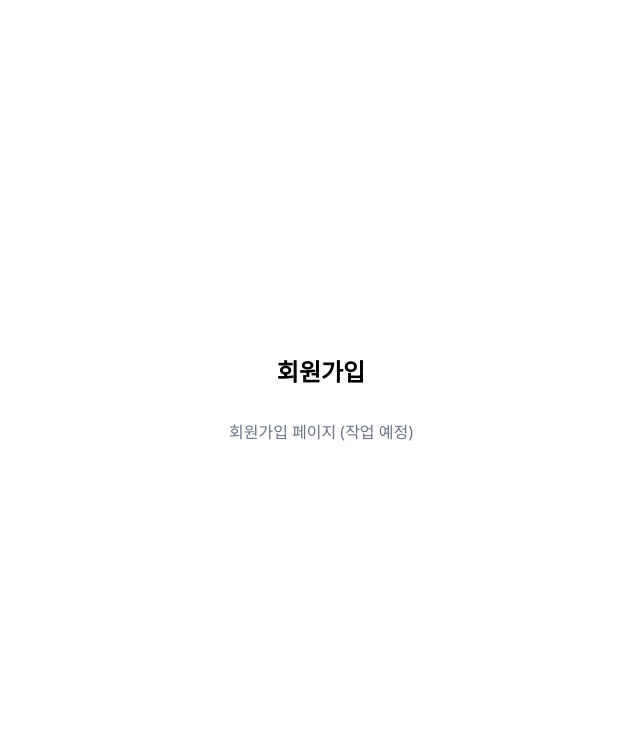
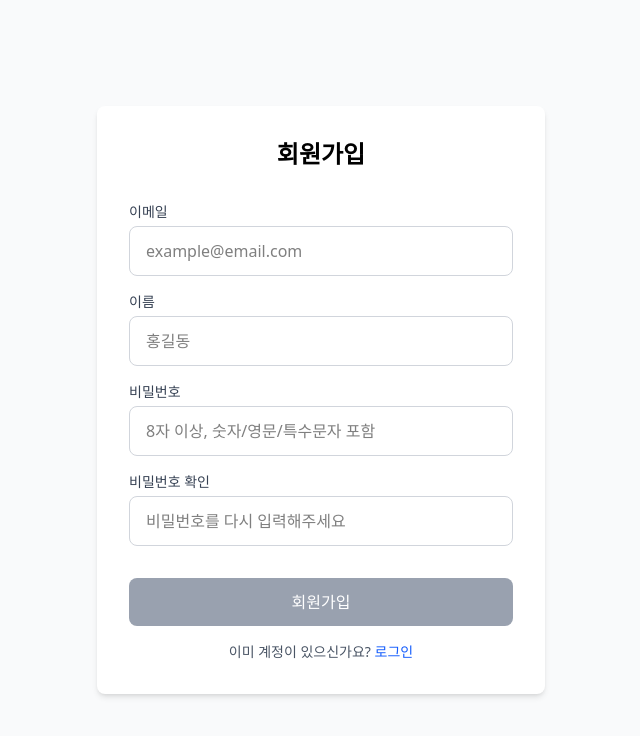
Before and after one commit to thewronghand/bigs-front-mission, a React (Vite) app: page /signup in a window 1280 px wide. Shown: the top 736 px of the page, without its empty margins (319-959 px from the left). Built offline with nearby package versions, Linux system fonts and the light colour scheme.

Commit message:
feat: 회원가입 페이지 구현

```diff
--- a/src/pages/SignUp.tsx
+++ b/src/pages/SignUp.tsx
@@ -1,9 +1,253 @@
+import { useState, useEffect } from 'react';
+import { useForm } from 'react-hook-form';
+import { useNavigate } from 'react-router-dom';
+import { signUp } from '../api';
+import { isValidEmail, isValidPassword, getPasswordErrorMessage, getPasswordMismatchMessage } from '../utils/validation';
+import { FormInput, PasswordRequirements, SuccessOverlay } from '../components/auth';
+import type { SignUpRequest } from '../types/auth';
+
 export default function SignUp() {
+  const navigate = useNavigate();
+
+  const {
+    register,
+    handleSubmit,
+    watch,
+    formState: { errors, isSubmitting, isValid },
+  } = useForm<SignUpRequest>({
+    mode: 'onChange',
+  });
+
+  const [apiError, setApiError] = useState('');
+  const [showPasswordRequirements, setShowPasswordRequirements] = useState(false);
+  const [passwordTouched, setPasswordTouched] = useState(false);
+  const [isSuccess, setIsSuccess] = useState(false);
+  const [isCapsLockOn, setIsCapsLockOn] = useState(false);
+
+  const password = watch('password', '');
+  const username = watch('username', '');
+  const name = watch('name', '');
+  const confirmPassword = watch('confirmPassword', '');
+
+  // 모든 필드가 입력되었는지 확인
+  const allFieldsFilled = username && name && password && confirmPassword;
+  const isFormValid = allFieldsFilled && isValid;
+
+  // 비밀번호 입력 후 0.3초 대기 후 요구사항 표시
+  useEffect(() => {
+    if (!passwordTouched) {
+      return;
+    }
+
+    if (password.length === 0) {
+      setShowPasswordRequirements(false);
+      return;
+    }
+
+    const timer = setTimeout(() => {
+      setShowPasswordRequirements(true);
+    }, 300);
+
+    return () => clearTimeout(timer);
+  }, [password, passwordTouched]);
+
+  const onSubmit = async (data: SignUpRequest) => {
+    setApiError('');
+
+    try {
+      // 회원가입
+      await signUp(data);
+
+      // 성공 UI 표시
+      setIsSuccess(true);
+
+      // 1.5초 후 로그인 페이지로 이동
+      setTimeout(() => {
+        navigate('/signin');
+      }, 1500);
+    } catch (error) {
+      const typedError = error as {
+        response?: {
+          data?: {
+            message?: string;
+            username?: string[];
+            password?: string[];
+            name?: string[];
+          }
+        }
+      };
+
+      const responseData = typedError.response?.data;
+      let errorMessage = '회원가입에 실패했습니다';
+
+      // 서버에서 보낸 메시지가 있는 경우
+      if (responseData?.message) {
+        errorMessage = responseData.message;
+      }
+
+      // 필드별 에러 메시지가 있는 경우 (배열 형태)
+      if (responseData?.username && responseData.username.length > 0) {
+        errorMessage = responseData.username[0];
+      }
+
+      if (responseData?.password && responseData.password.length > 0) {
+        errorMessage = responseData.password[0];
+      }
+
+      if (responseData?.name && responseData.name.length > 0) {
+        errorMessage = responseData.name[0];
+      }
+
+      setApiError(errorMessage);
+    }
+  };
+
   return (
-    <div className="min-h-screen flex items-center justify-center">
-      <div className="max-w-md w-full">
+    <div className="min-h-screen flex items-center justify-center bg-gray-50 px-4 relative">
+      <SuccessOverlay isVisible={isSuccess} />
+
+      <div className="max-w-md w-full bg-white rounded-lg shadow-md p-8">
         <h1 className="text-2xl font-bold text-center mb-8">회원가입</h1>
-        <p className="text-center text-gray-500">회원가입 페이지 (작업 예정)</p>
+
+        <form onSubmit={handleSubmit(onSubmit)} className="space-y-4">
+          {/* 이메일 */}
+          <FormInput
+            label="이메일"
+            id="username"
+            type="email"
+            placeholder="example@email.com"
+            error={errors.username?.message}
+            registration={register('username', {
+              required: '이메일을 입력해주세요',
+              validate: (value) => {
+                if (!isValidEmail(value)) {
+                  return '올바른 이메일 형식이 아닙니다';
+                }
+                return true;
+              },
+            })}
+          />
+
+          {/* 이름 */}
+          <FormInput
+            label="이름"
+            id="name"
+            type="text"
+            placeholder="홍길동"
+            error={errors.name?.message}
+            registration={register('name', {
+              required: '이름을 입력해주세요',
+            })}
+          />
+
+          {/* 비밀번호 */}
+          <div>
+            <label htmlFor="password" className="block text-sm font-medium text-gray-700 mb-1">
+              비밀번호
+            </label>
+            <input
+              type="password"
+              id="password"
+              {...register('password', {
+                required: '비밀번호를 입력해주세요',
+                validate: (value) => {
+                  if (!isValidPassword(value)) {
+                    return getPasswordErrorMessage(value);
+                  }
+                  return true;
+                },
+              })}
+              onFocus={() => setPasswordTouched(true)}
+              className={`w-full px-4 py-3 border rounded-lg focus:outline-none focus:ring-2 transition-all ${
+                errors.password
+                  ? 'border-red-500 focus:ring-red-500'
+                  : 'border-gray-300 focus:ring-blue-500'
+              }`}
+              placeholder="8자 이상, 숫자/영문/특수문자 포함"
+            />
+            <div
+              className={`overflow-hidden transition-all duration-300 ease-in-out ${
+                errors.password ? 'max-h-10 opacity-100 mt-1' : 'max-h-0 opacity-0 mt-0'
+              }`}
+            >
+              <p className="text-sm text-red-500">{errors.password?.message}</p>
+            </div>
+
+            {/* 비밀번호 요구사항 표시 */}
+            <PasswordRequirements
+              password={password}
+              showRequirements={showPasswordRequirements}
+            />
+          </div>
+
+          {/* 비밀번호 확인 */}
+          <div>
+            <label htmlFor="confirmPassword" className="block text-sm font-medium text-gray-700 mb-1">
+              비밀번호 확인
+            </label>
+            <input
+              type="password"
+              id="confirmPassword"
+              {...register('confirmPassword', {
+                required: '비밀번호 확인을 입력해주세요',
+                validate: (value) => getPasswordMismatchMessage(value, password, isCapsLockOn),
+              })}
+              onKeyDown={(e) => {
+                setIsCapsLockOn(e.getModifierState('CapsLock'));
+              }}
+              onKeyUp={(e) => {
+                setIsCapsLockOn(e.getModifierState('CapsLock'));
+              }}
+              className={`w-full px-4 py-3 border rounded-lg focus:outline-none focus:ring-2 transition-all ${
+                errors.confirmPassword
+                  ? 'border-red-500 focus:ring-red-500'
+                  : 'border-gray-300 focus:ring-blue-500'
+              }`}
+              placeholder="비밀번호를 다시 입력해주세요"
+            />
+            <div
+              className={`overflow-hidden transition-all duration-300 ease-in-out ${
+                errors.confirmPassword ? 'max-h-20 opacity-100 mt-1' : 'max-h-0 opacity-0 mt-0'
+              }`}
+            >
+              <p className="text-sm text-red-500 whitespace-pre-line">{errors.confirmPassword?.message}</p>
+            </div>
+          </div>
+
+          {/* API 에러 메시지 */}
+          <div
+            className={`overflow-hidden transition-all duration-300 ease-in-out ${
+              apiError ? 'max-h-32 opacity-100' : 'max-h-0 opacity-0'
+            }`}
+          >
+            <div className="p-3 bg-red-50 border border-red-200 rounded-lg">
+              <p className="text-sm text-red-600">{apiError}</p>
+            </div>
+          </div>
+
+          {/* 제출 버튼 */}
+          <button
+            type="submit"
+            disabled={!isFormValid || isSubmitting}
+            className={`w-full py-3 px-4 rounded-lg text-white font-medium transition-all ${
+              !isFormValid || isSubmitting
+                ? 'bg-gray-400 cursor-not-allowed'
+                : 'bg-blue-600 hover:bg-blue-700 focus:outline-none focus:ring-2 focus:ring-blue-500 focus:ring-offset-2 cursor-pointer'
+            }`}
+          >
+            {isSubmitting ? '처리 중...' : '회원가입'}
+          </button>
+
+          {/* 로그인 링크 */}
+          <div className="text-center">
+            <p className="text-sm text-gray-600">
+              이미 계정이 있으신가요?{' '}
+              <a href="/signin" className="text-blue-600 hover:text-blue-700 font-medium">
+                로그인
+              </a>
+            </p>
+          </div>
+        </form>
       </div>
     </div>
   );
```
